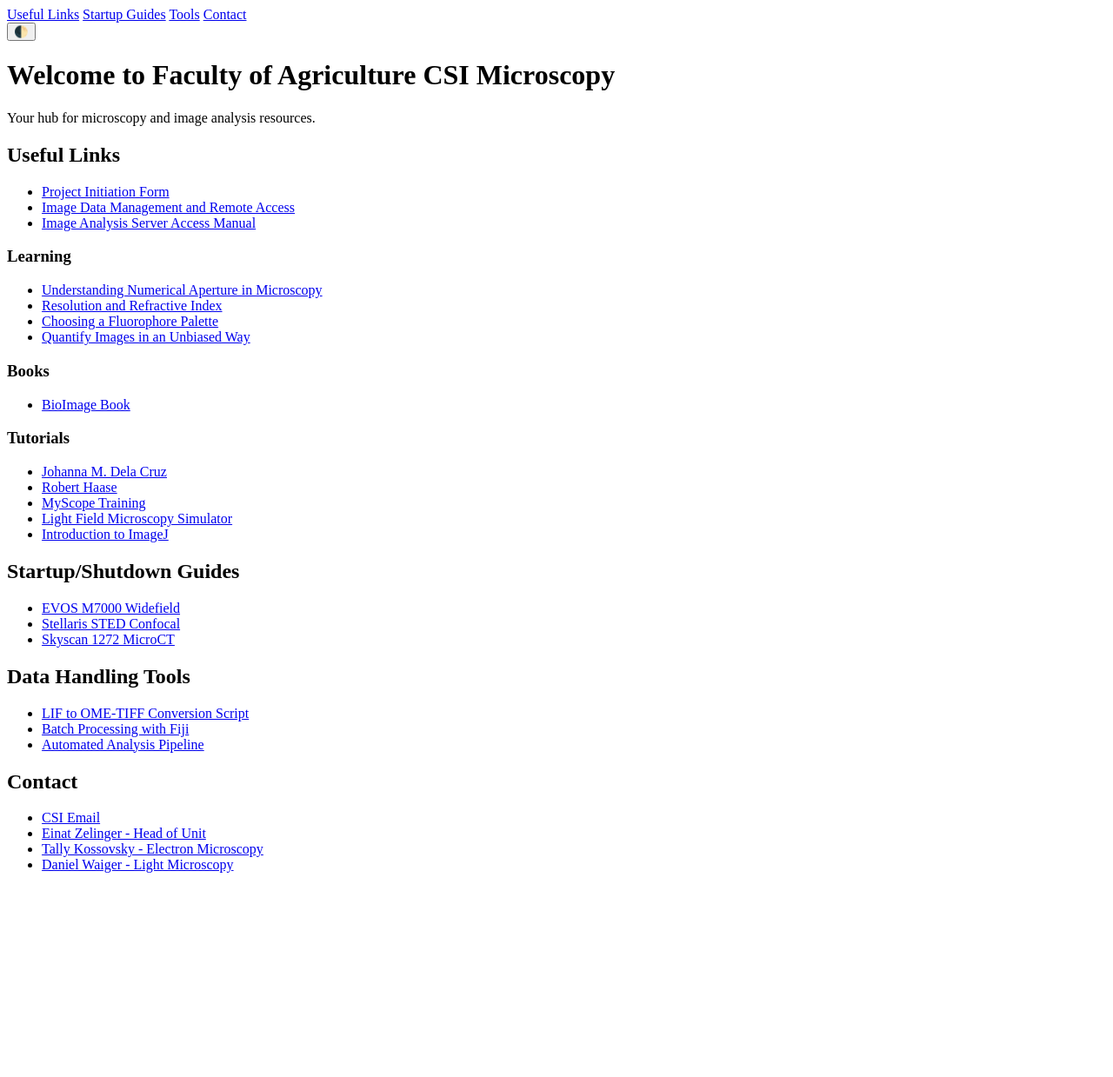
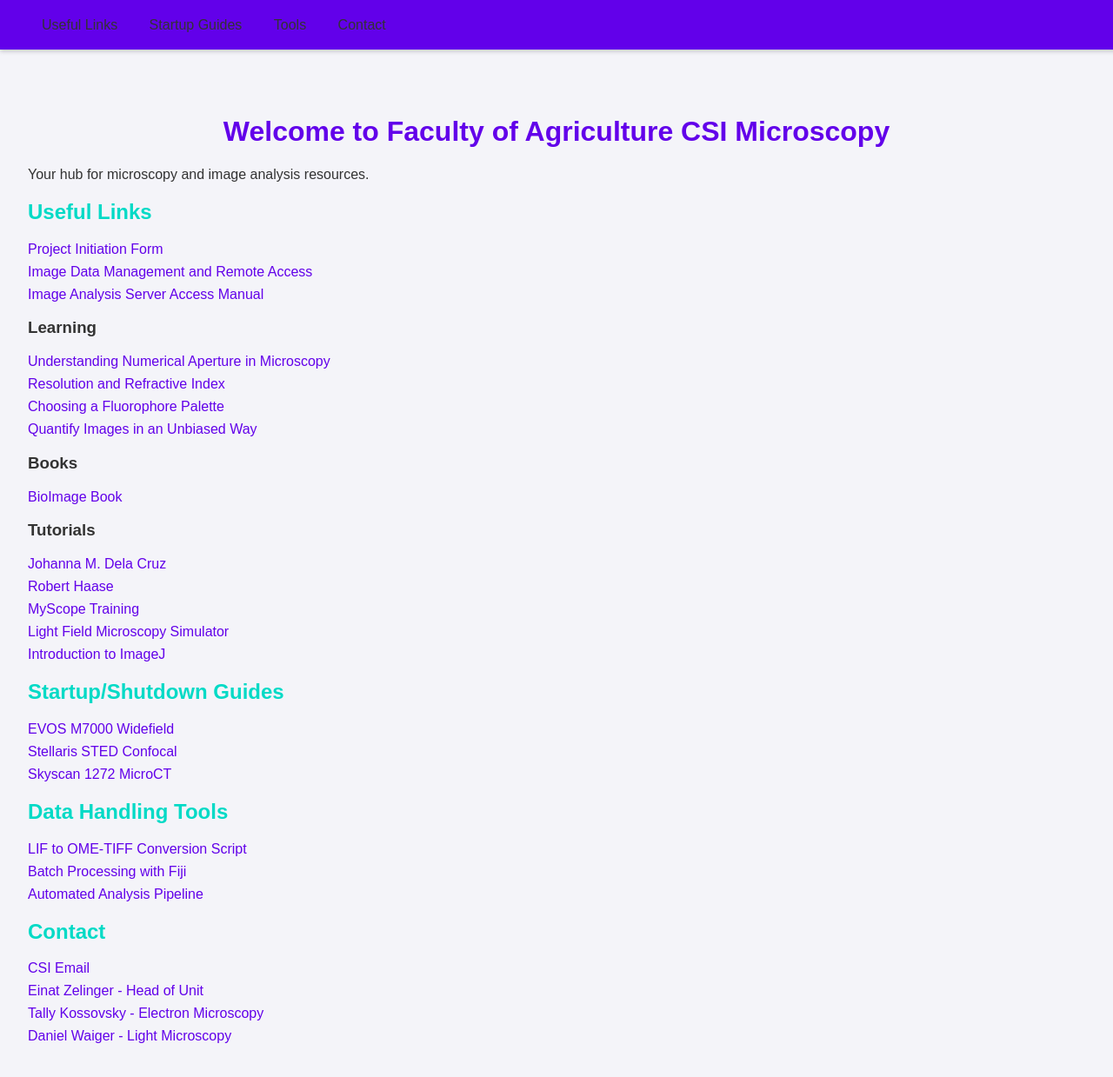
Before and after one commit to CSI-Microscopy/csi-Microscopy.github.io, a Jekyll site: the page index.html, which Jekyll copies as it is, in a window 1280 px wide and 1249 px high. Shown: the top 1239 px of the window at 87% size. Built offline with Jekyll 4.4.1, drawn with Linux system fonts in a browser that asks for light colours.

Commit message:
Update index.html

```diff
--- a/index.html
+++ b/index.html
@@ -5,6 +5,109 @@
     <meta name="viewport" content="width=device-width, initial-scale=1.0">
     <title>Faculty of Agriculture CSI Microscopy</title>
     <link rel="stylesheet" href="styles.css">
+    <style>
+        /* General Styles */
+        :root {
+            --light-bg: #f4f4f9;
+            --light-text: #333;
+            --dark-bg: #121212;
+            --dark-text: #f4f4f9;
+            --primary-color: #6200ea;
+            --secondary-color: #03dac6;
+        }
+
+        [data-theme="light"] {
+            --bg: var(--light-bg);
+            --text: var(--light-text);
+        }
+
+        [data-theme="dark"] {
+            --bg: var(--dark-bg);
+            --text: var(--dark-text);
+        }
+
+        body {
+            margin: 0;
+            font-family: 'Arial', sans-serif;
+            background-color: var(--bg);
+            color: var(--text);
+            transition: background-color 0.3s, color 0.3s;
+        }
+
+        .navbar {
+            position: fixed;
+            top: 0;
+            width: 100%;
+            background-color: var(--primary-color);
+            color: var(--light-text);
+            display: flex;
+            justify-content: space-between;
+            align-items: center;
+            padding: 1rem 2rem;
+            box-shadow: 0 2px 5px rgba(0, 0, 0, 0.2);
+            z-index: 1000;
+        }
+
+        .navbar a {
+            color: var(--light-text);
+            text-decoration: none;
+            margin: 0 1rem;
+        }
+
+        .navbar a:hover {
+            text-decoration: underline;
+        }
+
+        .navbar button {
+            background: none;
+            border: none;
+            color: var(--light-text);
+            font-size: 1.2rem;
+            cursor: pointer;
+        }
+
+        main {
+            margin-top: 80px;
+            padding: 2rem;
+        }
+
+        h1 {
+            text-align: center;
+            color: var(--primary-color);
+        }
+
+        h2 {
+            color: var(--secondary-color);
+        }
+
+        a {
+            color: var(--primary-color);
+            text-decoration: none;
+        }
+
+        a:hover {
+            text-decoration: underline;
+        }
+
+        ul {
+            list-style-type: none;
+            padding: 0;
+        }
+
+        li {
+            margin: 0.5rem 0;
+        }
+
+        @media (max-width: 768px) {
+            .navbar {
+                flex-direction: column;
+            }
+
+            .navbar a {
+                margin: 0.5rem 0;
+            }
+        }
+    </style>
 </head>
 <body>
     <nav class="navbar">
```
